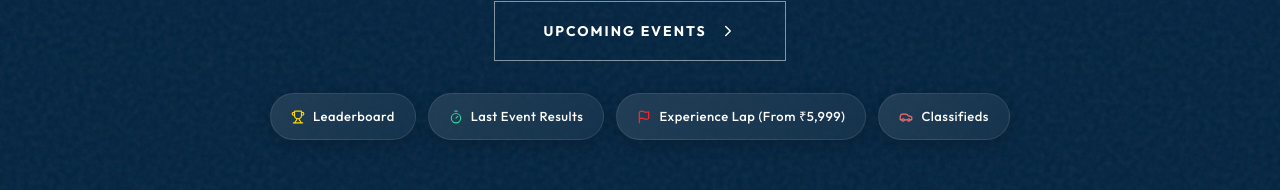
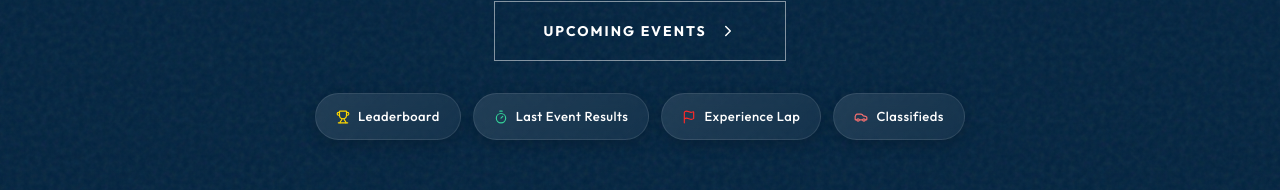
Before and after one commit to zepher-23/trackmeisters, a React (Vite) app: page / in a window 1280 px wide. Shown: the part 472-662 px from the top of the page. Built offline with nearby package versions, Linux system fonts and the light colour scheme; no server answers; the database is empty.

Commit message:
chore: remove pricing from Experience Lap hero button

```diff
--- a/src/pages/Home.jsx
+++ b/src/pages/Home.jsx
@@ -114,7 +114,7 @@ const Hero = ({ config }) => {
                     {[
                         { name: 'Leaderboard', path: '/standings', icon: <Trophy size={14} color="#FFD700" /> },
                         { name: 'Last Event Results', path: lastEventResultsPath, icon: <Timer size={14} color="#34D399" /> },
-                        { name: 'Experience Lap (From ₹5,999)', path: '/register?mode=experience', icon: <Flag size={14} color="var(--color-accent)" /> },
+                        { name: 'Experience Lap', path: '/register?mode=experience', icon: <Flag size={14} color="var(--color-accent)" /> },
                         { name: 'Classifieds', path: '/classifieds', icon: <Car size={14} color="#F87171" /> }
                     ].map((link) => (
                         <Link
```
